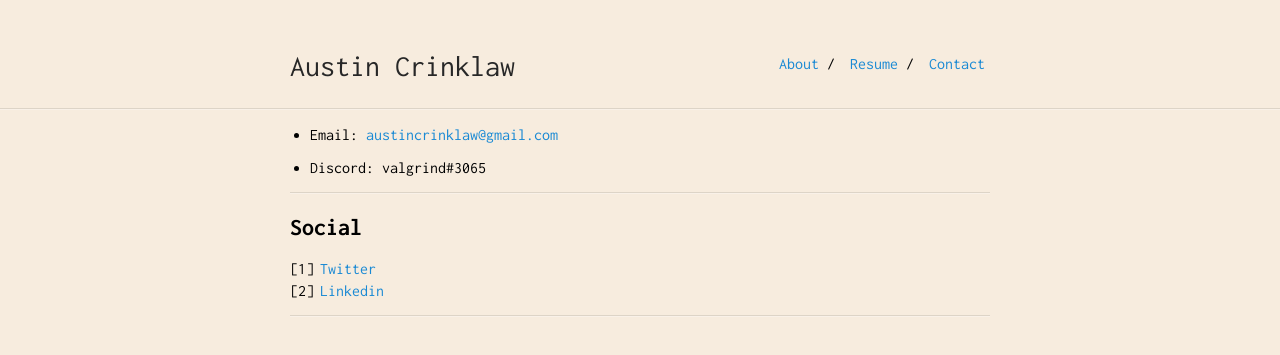
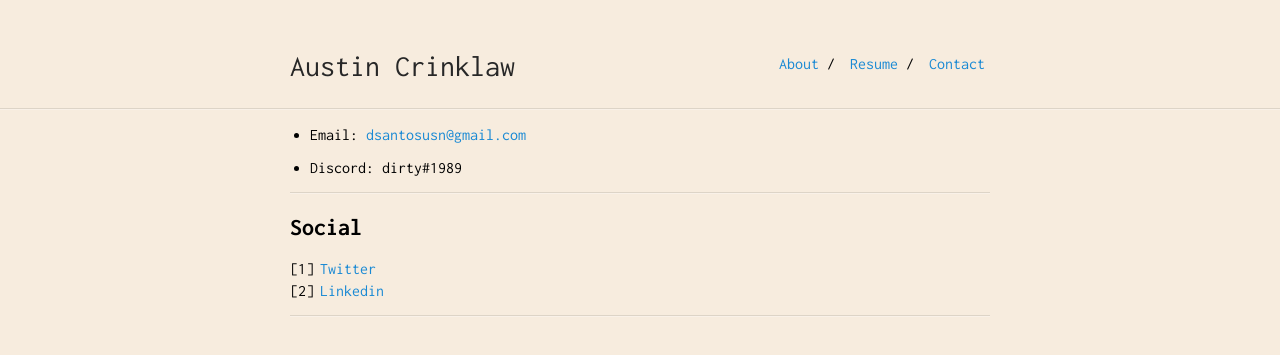
Before and after one commit to DSantosUSN/dsantosusn.github.io, a Jekyll site: the page built from contact.md, in a window 1280 px wide. Shown: the top 355 px of the page. Built offline with Jekyll 4.4.1, drawn with Linux system fonts in a browser that asks for light colours.

Commit message:
Update contact.md

```diff
--- a/contact.md
+++ b/contact.md
@@ -3,13 +3,13 @@ layout: default
 is_contact: true
 ---
 
-* Email: [austincrinklaw@gmail.com](mailto:austincrinklaw@gmail.com)
+* Email: [dsantosusn@gmail.com](mailto:dsantosusn@gmail.com)
 
-* Discord: valgrind#3065
+* Discord: dirty#1989
 
 ---
 
 ## Social
 
-1. [Twitter](https://twitter.com/austincrinklaw)
-2. [Linkedin](https://www.linkedin.com/in/acrinklaw/)
+1. [Twitter](https://twitter.com/DSantosUSN)
+2. [Linkedin](https://www.linkedin.com/in/)
```
